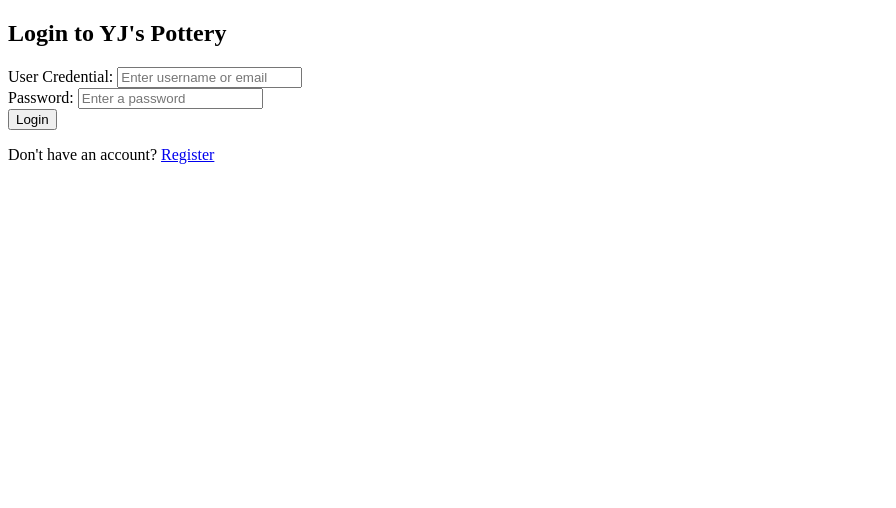
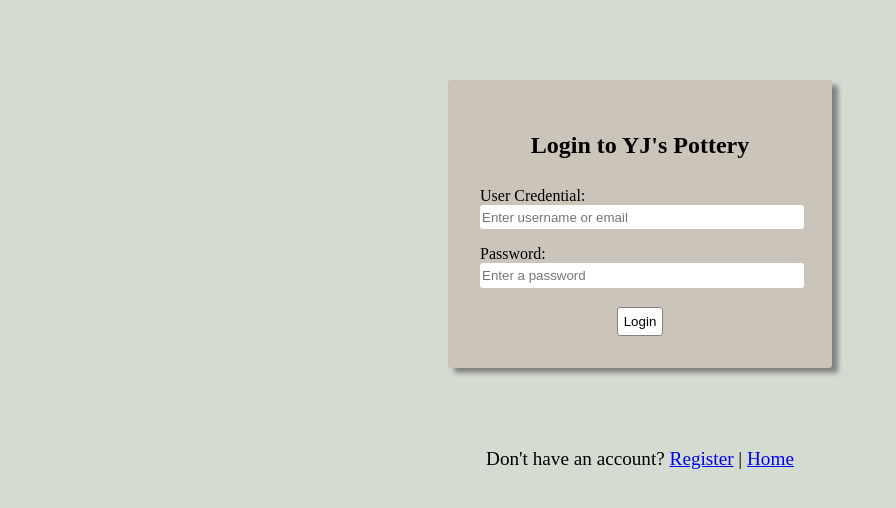
Before and after one commit to YuriaC/Pottery-Ecommerce, a website: page view/login.html in a window 1280 px wide. Shown: the whole page, without its empty margins (0-896 px from the left). Drawn offline with Linux system fonts and the light colour scheme; no server answers.

Commit message:
flashed out login and register style

```diff
--- /dev/null
+++ b/view/app/scss/login.css
@@ -0,0 +1,56 @@
+body {
+    background-color: #d4dcd2;
+
+}
+
+.form-container {
+    text-align: center;
+}
+
+#login-form{
+    width: 20rem;
+    height: 14rem;
+    padding: 2rem;
+    background-color: #cbc4b9;
+    margin: 5rem auto;
+    display: flex;
+    flex-flow: column nowrap;
+    justify-content: space-between;
+    border-radius:.2rem;
+    box-shadow: 6px 5px 5px grey;
+    align-content: center;
+}
+
+.form-group {
+    text-align: left;
+    /* display: flex;
+    flex-flow: row nowrap;
+    justify-content: left;
+    align-items: center; */
+    margin: .5rem 0;
+}
+
+input {
+    color: #d4dcd2;
+    margin: 0 auto;
+    width: 20rem;
+    height: 1.4rem;
+    border-width: 0;
+    border-radius: .2rem;
+}
+
+.btn-bin {
+    margin: 0 auto;
+}
+
+.btn {
+    background-color: white;
+    border: 1px solid gray;
+    height: 1.8rem;
+    margin: .7rem 0 0 0;
+    border-radius: .2rem;
+}
+
+p {
+    font-size: larger;
+}
--- /dev/null
+++ b/view/app/scss/signup.css
@@ -0,0 +1,57 @@
+body {
+    background-color: #b1bdc6;
+
+}
+
+.form-container {
+    text-align: center;
+}
+
+#signup-form{
+    width: 20rem;
+    height: 25rem;
+    padding: 2rem;
+    background-color: whitesmoke;
+    margin: 5rem auto;
+    display: flex;
+    flex-flow: column nowrap;
+    justify-content: space-between;
+    border-radius:.2rem;
+    box-shadow: 6px 5px 5px grey;
+    align-content: center;
+}
+
+.form-group {
+    text-align: left;
+    /* display: flex;
+    flex-flow: row nowrap;
+    justify-content: left;
+    align-items: center; */
+    margin: .5rem 0;
+}
+
+input {
+    color: #d4dcd2;
+    margin: 0 auto;
+    width: 20rem;
+    height: 1.4rem;
+    border-width: 0;
+    border-radius: .2rem;
+}
+
+
+.btn-bin {
+    margin: 0 auto;
+}
+
+.btn {
+    background-color: #b1bdc6;
+    border-width: 1px;
+    height: 1.8rem;
+    margin: .7rem 0 0 0;
+    border-radius: .2rem;
+}
+
+p {
+    font-size: larger;
+}
--- a/view/app/scss/style.css
+++ b/view/app/scss/style.css
@@ -122,3 +122,8 @@ article {
   height: 10rem;
   object-fit: contain;
 }
+
+.product > a > img:hover{
+  width: 11rem;
+  height: 11rem;
+}
--- a/view/login.html
+++ b/view/login.html
@@ -4,12 +4,13 @@
     <meta charset="UTF-8">
     <meta name="viewport" content="width=device-width, initial-scale=1.0">
     <link rel="icon" type="image/x-icon" sizes="32x32" href="./images/potteryLogo.ico">
+    <link rel="stylesheet" href="./app/scss/login.css">
     <title>Login</title>
 </head>
 <body>
     <div class="form-container">
-        <h2>Login to YJ's Pottery</h2>
         <form id="login-form">
+            <h2>Login to YJ's Pottery</h2>
             <div class="form-group">
                 <label for="credential">User Credential:</label>
                 <input type="text" name="credential" id="credential" placeholder="Enter username or email" required autocomplete="off">
@@ -23,7 +24,7 @@
                 <button class="btn" type="submit">Login</button>
             </div>
         </form>
-        <p>Don't have an account? <a href="./signup.html">Register</a></p>
+        <p>Don't have an account? <a href="./signup.html">Register</a> | <a href="./index.html">Home</a></p>
     </div>
 
     <script src="./app/js/login.js" defer></script>
```
Also changed, not shown: view/app/js/script.js (+2 -5 lines), view/index.html (+0 -1 lines), view/signup.html (+3 -2 lines).
